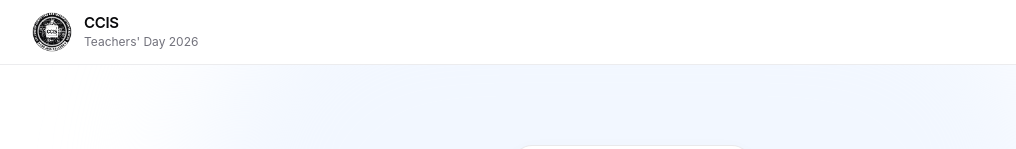
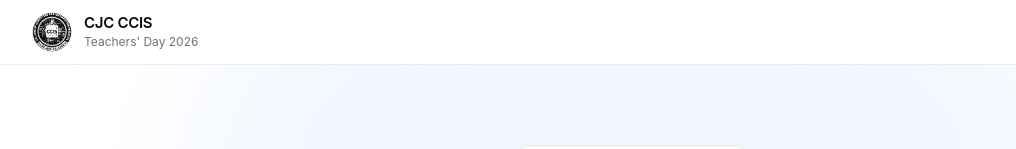
Before and after one commit to ItsLelius/ccis-message-wall, a React (Vite) app: page / in a window 1280 px wide. Shown: the top 149 px of the page, without its empty margins (8-1024 px from the left). Built offline with nearby package versions, Linux system fonts and the light colour scheme; no server answers; the database is empty.

Commit message:
fixed header

```diff
--- a/src/components/Navbar.tsx
+++ b/src/components/Navbar.tsx
@@ -22,7 +22,7 @@ const Navbar = () => {
           <div className="leading-none">
 
             <p className="text-[15px] font-semibold tracking-[-0.02em] text-zinc-950">
-              CCIS
+              CJC CCIS
             </p>
 
             <p className="mt-1 text-[11px] text-zinc-500 sm:text-xs">
```
